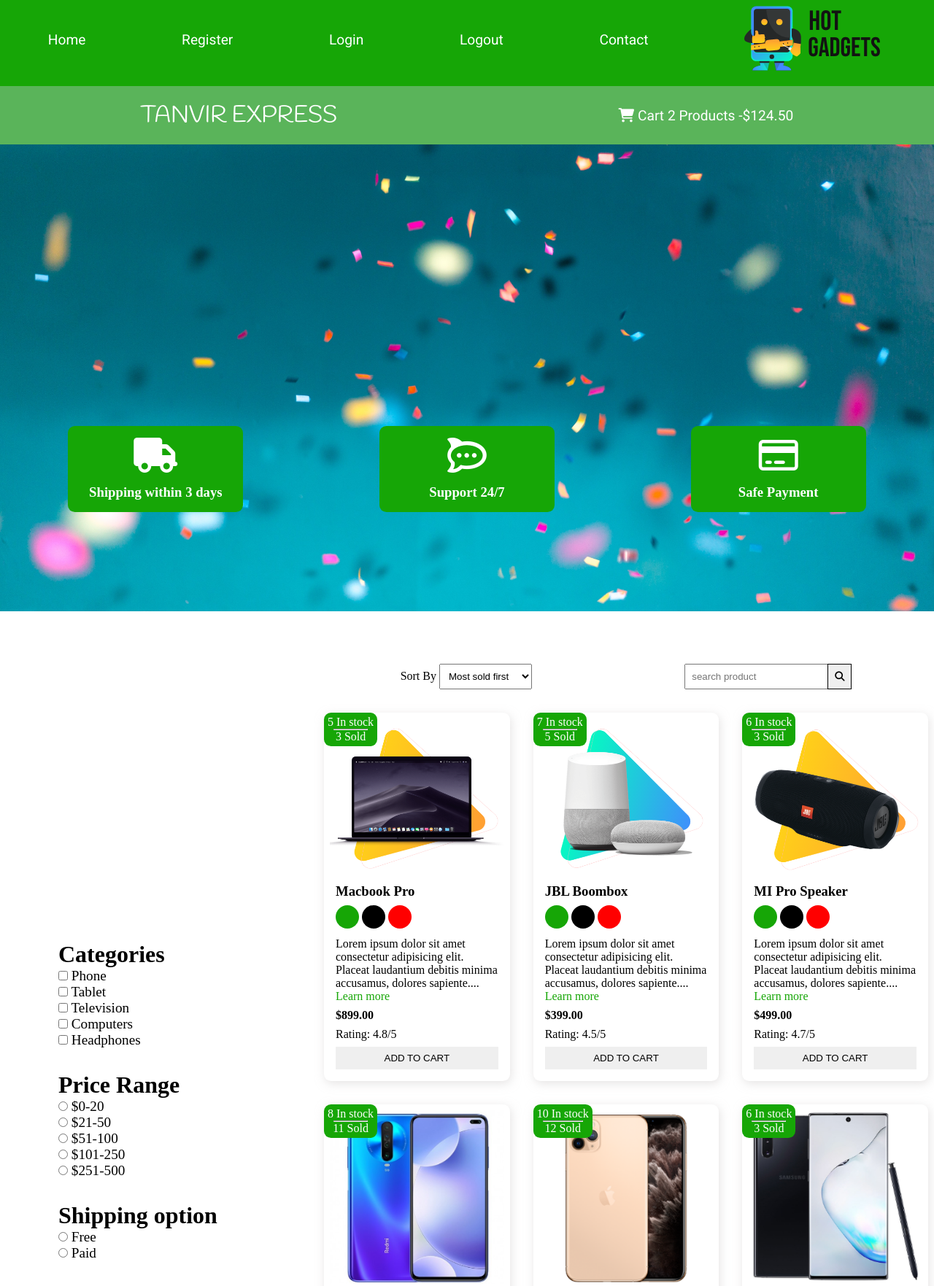
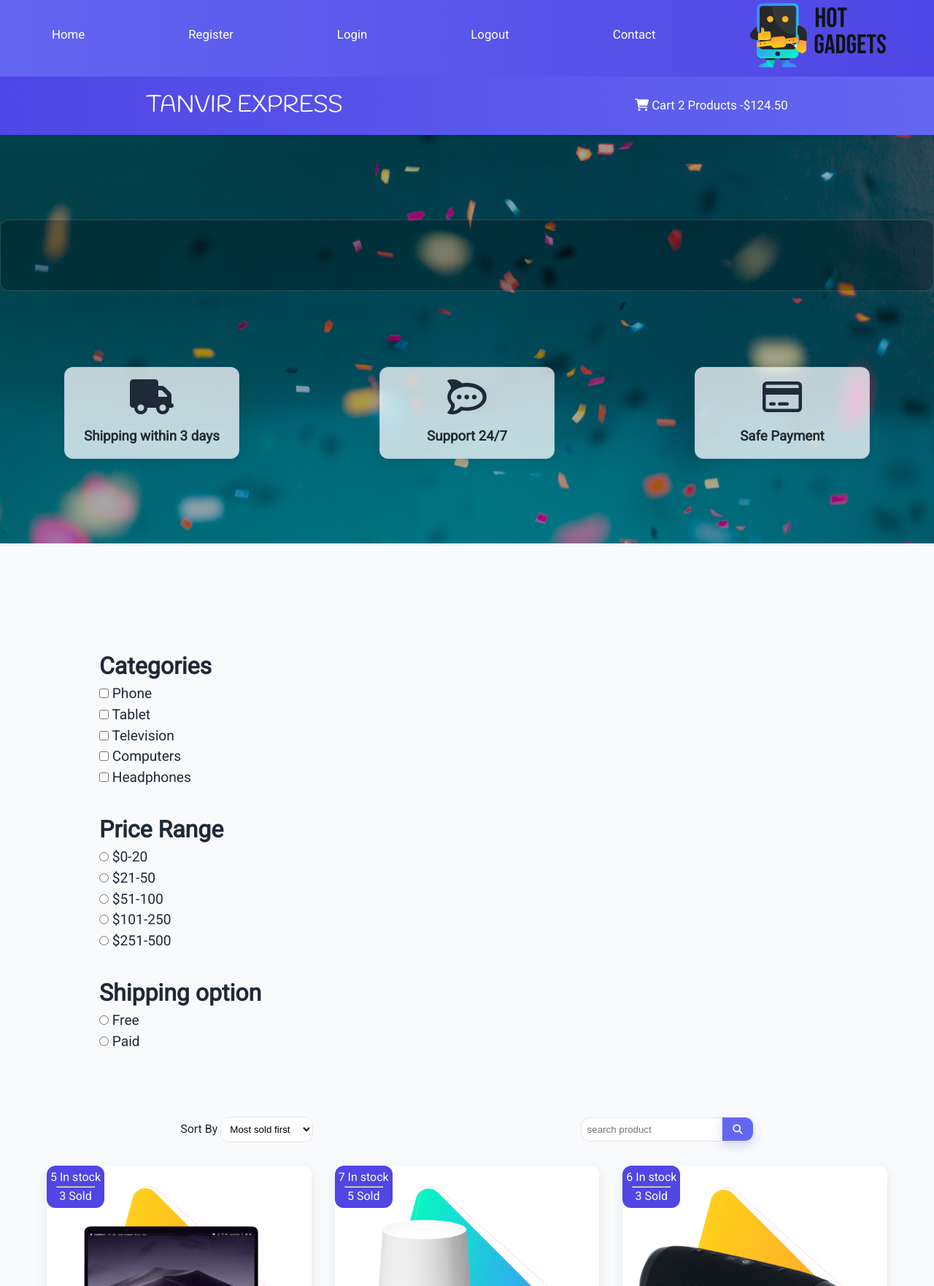
Before and after one commit to Tanvirdevelope/E-Commerce, a plain HTML site: page index.html in a window 1280 px wide. Shown: the part 9-1772 px from the top of the page at 73% size. Drawn offline with Linux system fonts and the light colour scheme.

Commit message:
Update UI Design

```diff
--- a/index.html
+++ b/index.html
@@ -75,6 +75,7 @@
 
 <!-- main start here -->
 <main class="flex-center">
+    <div class="container">
     <div class="sidebar">
         <section class="categories-section">
             <h3 class="section-title">Categories</h3>
@@ -357,12 +358,13 @@
         </div>
         <!-- product section end here -->
     </div>
+    </div>
 </main>
 <!-- main end here -->
 
 <!-- footer start here -->
 <footer class="flex-space-arround">
-    <div class="flex-space-arround">
+    <div class="container flex-space-arround">
         <label for="subscribe">Subscribe to news letter:</label>
         <input type="email" id="subscribe" name="subscribe" class="footer__input" placeholder="Your Email Address">
         <button class="btn btn-subscribe">Subscribe</button>
--- a/style.css
+++ b/style.css
@@ -1,11 +1,16 @@
 /* common code start here */
 :root{
-    --primary-color: rgb(22, 166, 6);
-    --secondary-color: rgba(0, 139, 0, 0.647);
+    --primary-color: #6366f1; /* indigo-500 */
+    --secondary-color: #4f46e5; /* indigo-600 */
+    --accent-color: #f59e0b; /* amber-500 */
+    --text-color: #1f2937;
+    --muted-text: #6b7280;
+    --bg-color: #f8fafc;
+    --surface-color: #ffffff;
     --padding: 0.5rem;
-    --transition: all 0.3s;
-    --border-radius: 0.6rem;
-    --box-shadow: 0.1rem 0.2rem  0.8rem rgba(205,202,202,0.5);
+    --transition: all 0.3s ease;
+    --border-radius: 0.75rem;
+    --box-shadow: 0 4px 16px rgba(2, 6, 23, 0.08);
 
 }
 *{
@@ -21,6 +26,17 @@
 }
 html{
     scroll-behavior: smooth;
+}
+body{
+    font-family: 'Roboto', sans-serif;
+    color: var(--text-color);
+    background-color: var(--bg-color);
+    line-height: 1.5;
+}
+.container{
+    max-width: 1200px;
+    margin: 0 auto;
+    padding: 0 1rem;
 }
 img{
     width: 100%;
@@ -38,16 +54,21 @@
 }
 .btn{
     border: none;
-    padding: var(--padding);
+    padding: calc(var(--padding) + 0.2rem) 1rem;
     cursor: pointer;
     text-transform: uppercase;
     transition: var(--transition);
+    background-color: var(--primary-color);
+    color: #fff;
+    border-radius: var(--border-radius);
+    box-shadow: 0 6px 14px rgba(79, 70, 229, 0.18);
 }
 .btn:hover{
     background-color: var(--secondary-color);
-    transform: scale(1.1);
+    transform: translateY(-1px);
 }
 .card{
+    background-color: var(--surface-color);
     box-shadow: var(--box-shadow);
     border-radius: var(--border-radius);
     transition: var(--transition);
@@ -55,7 +76,7 @@
 
 }
 .card:hover{
-    box-shadow: 0.1rem 0.2rem 0.8rem rgba(205,202,202,1);
+    box-shadow: 0 10px 20px rgba(15, 23, 42, 0.08);
 }
 .hr-design{
     margin: 0%0.5rem 0;
@@ -89,36 +110,42 @@
 }
 nav{
     font-family: 'Roboto', sans-serif;;
-    font-size: 1.2rem;
+    font-size: 1.05rem;
     position: sticky;
     top: 0;
     left: 0;
     z-index: 100;
+    box-shadow: 0 1px 8px rgba(15, 23, 42, 0.06);
 }
 
 .nav-upper{
     min-height: 10vh;
-    background-color: var(--primary-color);
-    padding: 1rem 0;
+    background: linear-gradient(90deg, var(--primary-color), var(--secondary-color));
+    padding: 0.75rem 0;
 }
 .nav__list{
     transition: var(--transition);
+    display: flex;
+    align-items: center;
 }
 .nav__list:hover{
-    text-decoration: overline;
     color: black;
 }
 .nav__link{
     color: white;
     transition: var(--transition);
+    padding: 0.4rem 0.8rem;
+    border-radius: 0.4rem;
 }
 .nav__link:hover{
-    color: black;
+    color: #111827;
+    background-color: rgba(255,255,255,0.15);
 }
 
 .nav-lower{
     min-height: 10vh;
-    background-color: var(--secondary-color);
+    background: linear-gradient(90deg, var(--secondary-color), var(--primary-color));
+    padding: 0.5rem 0;
 
 }
 .nav__brand{
@@ -133,8 +160,8 @@
 /* header start here */
 .header{
     padding: 4rem 0;
-    height: 80vh;
-    background-image: url(images/banner.jpg);
+    height: 70vh;
+    background-image: linear-gradient(rgba(0,0,0,0.35), rgba(0,0,0,0.35)), url(images/banner.jpg);
     background-repeat: no-repeat;
     background-attachment: fixed;
     background-size: cover;
@@ -145,22 +172,28 @@
     flex-direction: column;
 }
 .banner__title{
-    font-size: 4rem;
-    color: #bbff00;
-    padding: 1rem;
+    font-size: 3rem;
+    color: #fff;
+    padding: 0.75rem 1.25rem;
     border-radius: var(--border-radius);
+    background: rgba(0,0,0,0.25);
+    border: 1px solid rgba(255,255,255,0.15);
 }
 .features{
     width: 100%;
+    gap: 1rem;
 }
 .feature{
-    background-color: var(--primary-color);
-    color: white;
+    background-color: rgba(255,255,255,0.75);
+    color: var(--text-color);
     border-radius: var(--border-radius);
     padding: 1rem;
     width: 15rem;
     flex-direction: column;
     gap: 1rem;
+    box-shadow: var(--box-shadow);
+    border: 1px solid rgba(99,102,241,0.15);
+    backdrop-filter: saturate(120%) blur(4px);
 }
 .feature__icon{
     font-size: 3rem;
@@ -190,15 +223,23 @@
 }
 .actions__sort select{
     padding: var(--padding);
+    border-radius: var(--border-radius);
+    border: 1px solid #e5e7eb;
+    background-color: var(--surface-color);
 }
 .actions__search input{
     padding: var(--padding);
+    border: 1px solid #e5e7eb;
+    border-right: none;
+    border-radius: var(--border-radius) 0 0 var(--border-radius);
+    background-color: var(--surface-color);
 
 }
 .actions__search button{
     margin-left: -0.3rem;
-    border: 1px solid;
-    padding: 0.55rem;
+    border: 1px solid #e5e7eb;
+    padding: 0.55rem 0.9rem;
+    border-radius: 0 var(--border-radius) var(--border-radius) 0;
 }
 
 /* product section start here */
@@ -210,12 +251,13 @@
 }
 .product{
     position: relative;
+    overflow: hidden;
 }
 .badge{
     position: absolute;
     top: 0;
     left: 0;
-    background-color: var(--primary-color);
+    background-color: var(--secondary-color);
     color: white;
     padding: 4px 5px;
     text-align: center;
@@ -230,7 +272,7 @@
 .product__img:hover{
     width: 100%;
     height: auto;
-    transform: scale(1.1);
+    transform: scale(1.05);
 }
 .product__body{
     padding: var(--padding);
@@ -238,8 +280,15 @@
     flex-direction: column;
     gap: 0.5rem;
 }
+.product__name{ font-family: 'Montserrat', sans-serif; }
+.product__price{ color: #065f46; }
+.product__button{ align-self: flex-start; }
 .learn-more{
     color: var(--primary-color);
+    font-weight: 600;
+}
+.learn-more:hover{
+    text-decoration: underline;
 }
 /* product section end here */
 /* pagintaion start here */
@@ -253,12 +302,26 @@
 .pagination{
     border-width: 1px 1px 1px 0;
     border-style: solid;
+    border-color: #e5e7eb;
+    background-color: var(--surface-color);
+    padding: 0.5rem 0.9rem;
+    transition: var(--transition);
 
 }
 .pagination:first-child{
     border-width: 1px 1px 1px 1px;
     border-style: solid;
+    border-color: #e5e7eb;
+    border-top-left-radius: var(--border-radius);
+    border-bottom-left-radius: var(--border-radius);
 
+}
+.pagination:last-child{
+    border-top-right-radius: var(--border-radius);
+    border-bottom-right-radius: var(--border-radius);
+}
+.pagination:hover{
+    background-color: #f3f4f6;
 }
 /* pagintaion end here */
 
@@ -296,7 +359,7 @@
     align-items: center;
 }
 .cart__item input{
-    flex: o.1;
+    flex: 0.1;
 }
 .cart__item-img{
     flex: 0.2;
@@ -410,6 +473,10 @@
     border: none;
     padding: var(--padding);
     width: 20rem;
+    border-radius: var(--border-radius) 0 0 var(--border-radius);
+}
+footer .btn{
+    border-radius: 0 var(--border-radius) var(--border-radius) 0;
 }
 /* footer end here */
 
@@ -429,10 +496,10 @@
         display: none;
     }
     .header{
-        height: 100vh;
+        height: 60vh;
     }
     .banner__title{
-        font-size: 2.5rem;
+        font-size: 2rem;
     }
     .feature__icon{
         font-size: 2rem;
@@ -463,7 +530,8 @@
     .product__img{
         height: auto;
     }
+    .nav__brand{ font-size: 1.6rem; }
 }
 @media (max-width: 600px){
-
+    .sidebar{ padding: 1rem; }
 }
```
Also changed, not shown: cart.html (+7 -4 lines), contact.html (+26 -3 lines), login.html (+7 -5 lines), product.html (+6 -4 lines), register.html (+8 -6 lines).
